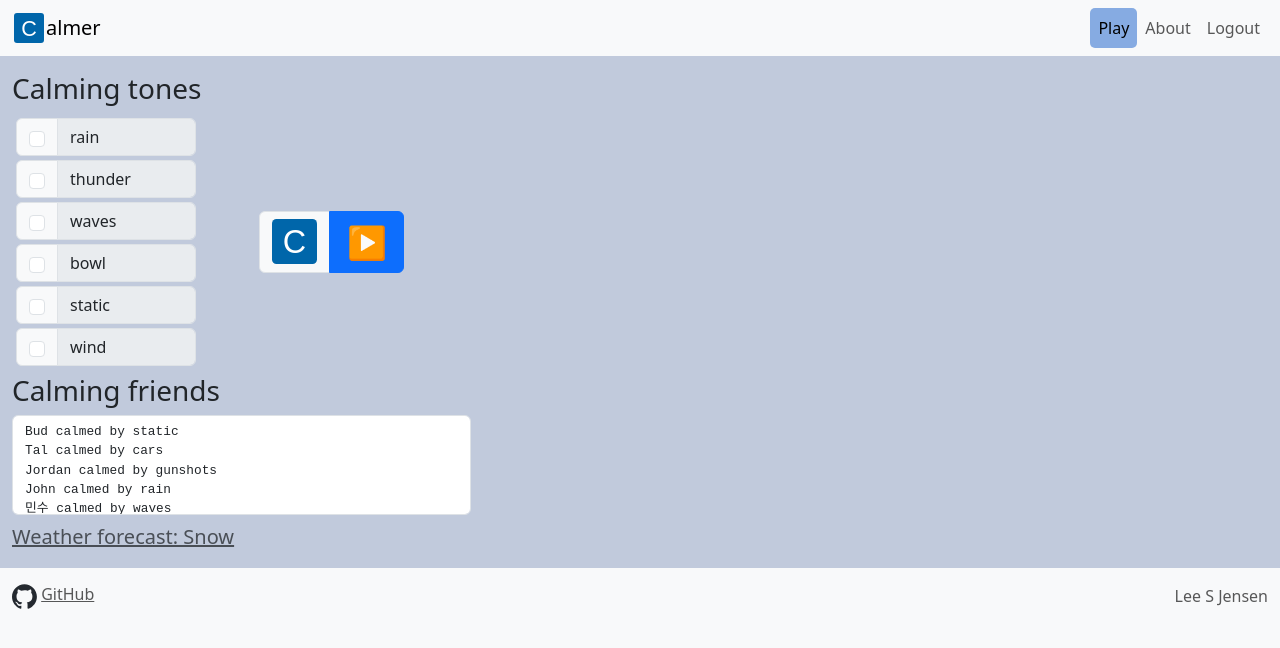
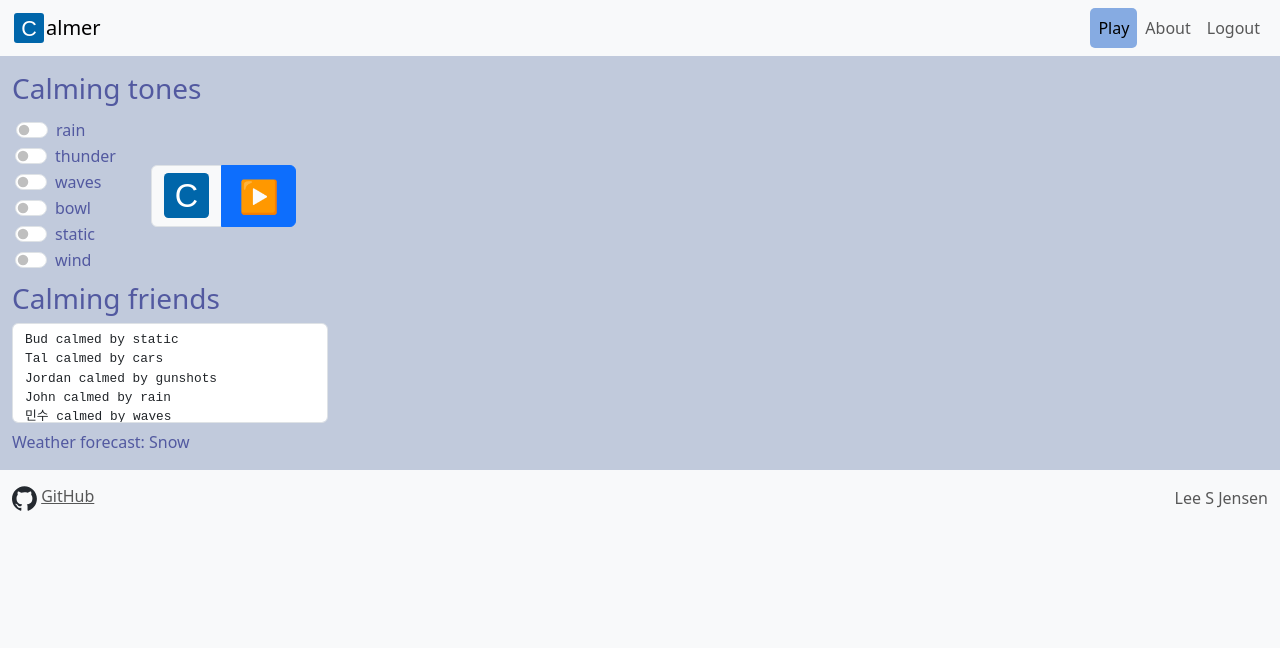
Before and after one commit to leesjensen/startup, a React (Vite) app: page /play in a window 1280 px wide. Shown: the top 648 px of the page. Built offline with nearby package versions, Linux system fonts and the light colour scheme.

Commit message:
enhance(play) styling

```diff
--- a/src/play/play.css
+++ b/src/play/play.css
@@ -1,3 +1,8 @@
+.view-play h3,
+.view-play label {
+  color: #5259a0;
+}
+
 .player-controls {
   margin: 0.25em 0;
   display: flex;
@@ -6,13 +11,30 @@
   align-items: center;
 }
 
+.sound-label {
+  width: 100px;
+}
+
+.sound-highlight {
+  background-color: #4472bc;
+  color: #eeeeee;
+}
+
 .player-controls .input-group {
   margin: 0.25em 0.25em;
 }
 
+.sound-button-container {
+  display: flex;
+  flex-direction: column;
+  align-items: start;
+}
+
 .play-button-container {
   display: flex;
+  flex-direction: row;
   justify-content: center;
+  min-width: 200px;
 }
 
 .play-button-img {
@@ -41,3 +63,13 @@
   scrollbar-width: thin;
   scrollbar-color: #2d208a #1256bb;
 }
+
+.weather-forecast {
+  color: #5259a0;
+  text-decoration: none;
+}
+
+.weather-forecast:hover {
+  color: #4472bc;
+  text-decoration: underline;
+}
--- a/src/play/play.jsx
+++ b/src/play/play.jsx
@@ -57,22 +57,20 @@ export function Play() {
   }
 
   return (
-    <main className='container-fluid'>
+    <main className='container-fluid view-play'>
       <form>
         <h3>Calming tones</h3>
         <div className='player-controls'>
-          <fieldset>
-            <div>
-              {calmSoundTypes.map((sound, index) => (
-                <div className='input-group' key={index}>
-                  <div className='input-group-text'>
-                    <input className='form-check-input' type='checkbox' value={sound} id={sound} onClick={(e) => togglePlay(e.target)} />
-                  </div>
-                  <input type='text' className={`form-control ${document.getElementById(sound)?.checked ? 'active' : ''}`} disabled value={sound} id={`${sound}-label`} />
-                </div>
-              ))}
-            </div>
-          </fieldset>
+          <div className='input-group sound-button-container'>
+            {calmSoundTypes.map((sound, index) => (
+              <div key={index} className='form-check form-switch'>
+                <input className='form-check-input' type='checkbox' value={sound} id={sound} onClick={(e) => togglePlay(e.target)}></input>
+                <label className='form-check-label' htmlFor={sound}>
+                  {sound}
+                </label>
+              </div>
+            ))}
+          </div>
           <div className='input-group play-button-container'>
             <span className='input-group-text' id='username'>
               <img className='play-button-img' src='logo.svg' />
@@ -84,8 +82,8 @@ export function Play() {
         </div>
         <h3>Calming friends</h3>
         <div className='messages form-control'>{calmMessages}</div>
-        <div className='text-start lead'>
-          <a className='text-body-secondary' href='https://forecast.weather.gov/MapClick.php?lat=40.231783&lon=-111.645982'>
+        <div>
+          <a className='weather-forecast' href='https://forecast.weather.gov/MapClick.php?lat=40.231783&lon=-111.645982'>
             Weather forecast: Snow
           </a>
         </div>
```
